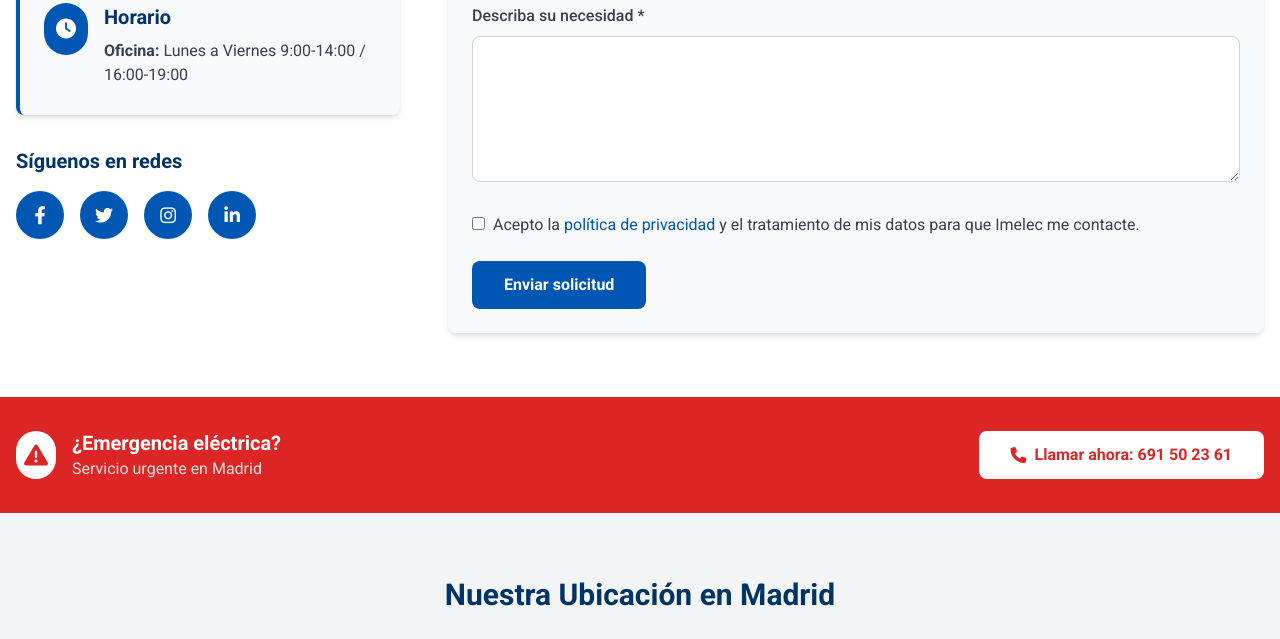
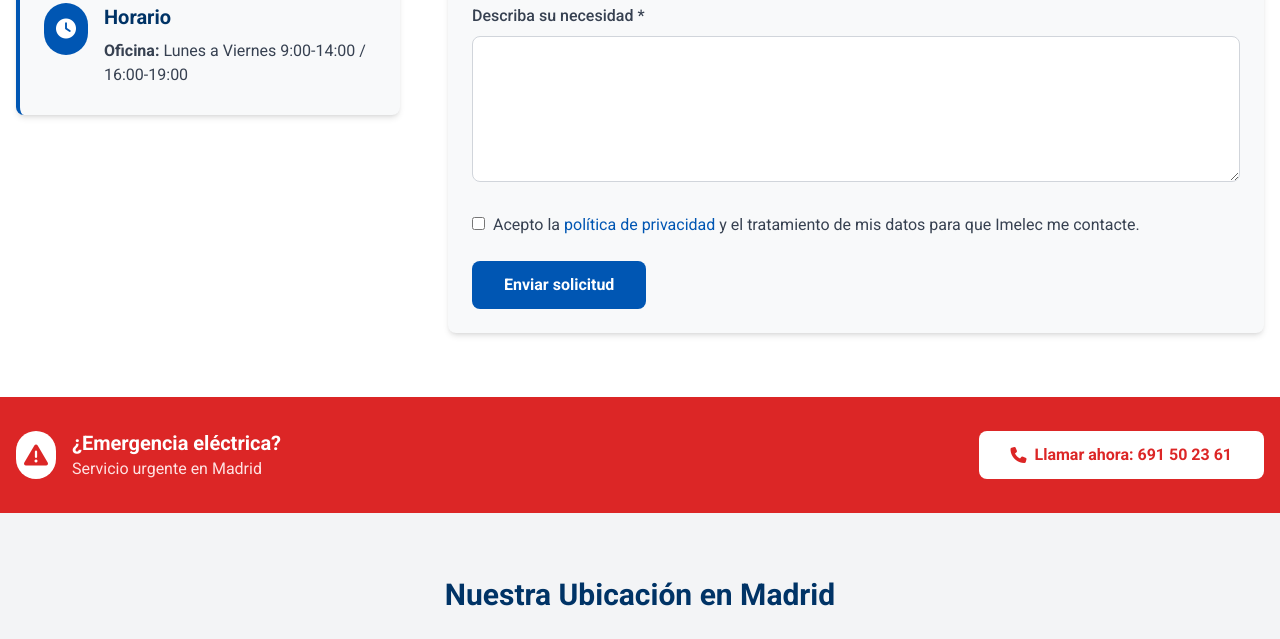
Before and after one commit to jaso69/imelec-new, a plain HTML site: page contacto.html in a window 1280 px wide. Shown: the part 1169-1808 px from the top of the page. Drawn offline with nearby package versions, Linux system fonts and the light colour scheme.

Commit message:
out socials

```diff
--- a/contacto.html
+++ b/contacto.html
@@ -257,23 +257,6 @@
                         </div>
                     </div>
 
-                    <div class="mt-8">
-                        <h3 class="text-xl font-semibold text-accent mb-4">Síguenos en redes</h3>
-                        <div class="flex space-x-4">
-                            <a href="#" class="bg-primary text-white rounded-full w-12 h-12 flex items-center justify-center hover:bg-blue-800 transition duration-300" aria-label="Facebook de Imelec">
-                                <i class="fab fa-facebook-f text-lg"></i>
-                            </a>
-                            <a href="#" class="bg-primary text-white rounded-full w-12 h-12 flex items-center justify-center hover:bg-blue-800 transition duration-300" aria-label="Twitter de Imelec">
-                                <i class="fab fa-twitter text-lg"></i>
-                            </a>
-                            <a href="#" class="bg-primary text-white rounded-full w-12 h-12 flex items-center justify-center hover:bg-blue-800 transition duration-300" aria-label="Instagram de Imelec">
-                                <i class="fab fa-instagram text-lg"></i>
-                            </a>
-                            <a href="#" class="bg-primary text-white rounded-full w-12 h-12 flex items-center justify-center hover:bg-blue-800 transition duration-300" aria-label="LinkedIn de Imelec">
-                                <i class="fab fa-linkedin-in text-lg"></i>
-                            </a>
-                        </div>
-                    </div>
                 </div>
 
                 <!-- Contact Form -->
@@ -455,12 +438,6 @@
                 <div>
                     <h3 class="text-xl font-bold mb-4">IMELEC</h3>
                     <p class="mb-4">Electricistas expertos en Madrid. Servicios eléctricos integrales con garantía de calidad.</p>
-                    <div class="flex space-x-4">
-                        <a href="#" class="text-white hover:text-secondary text-xl" aria-label="Facebook de Imelec"><i class="fab fa-facebook"></i></a>
-                        <a href="#" class="text-white hover:text-secondary text-xl" aria-label="Twitter de Imelec"><i class="fab fa-twitter"></i></a>
-                        <a href="#" class="text-white hover:text-secondary text-xl" aria-label="Instagram de Imelec"><i class="fab fa-instagram"></i></a>
-                        <a href="#" class="text-white hover:text-secondary text-xl" aria-label="LinkedIn de Imelec"><i class="fab fa-linkedin"></i></a>
-                    </div>
                 </div>
 
                 <div>
```
Also changed, not shown: index.html (+0 -6 lines), servicios.html (+1 -6 lines).
